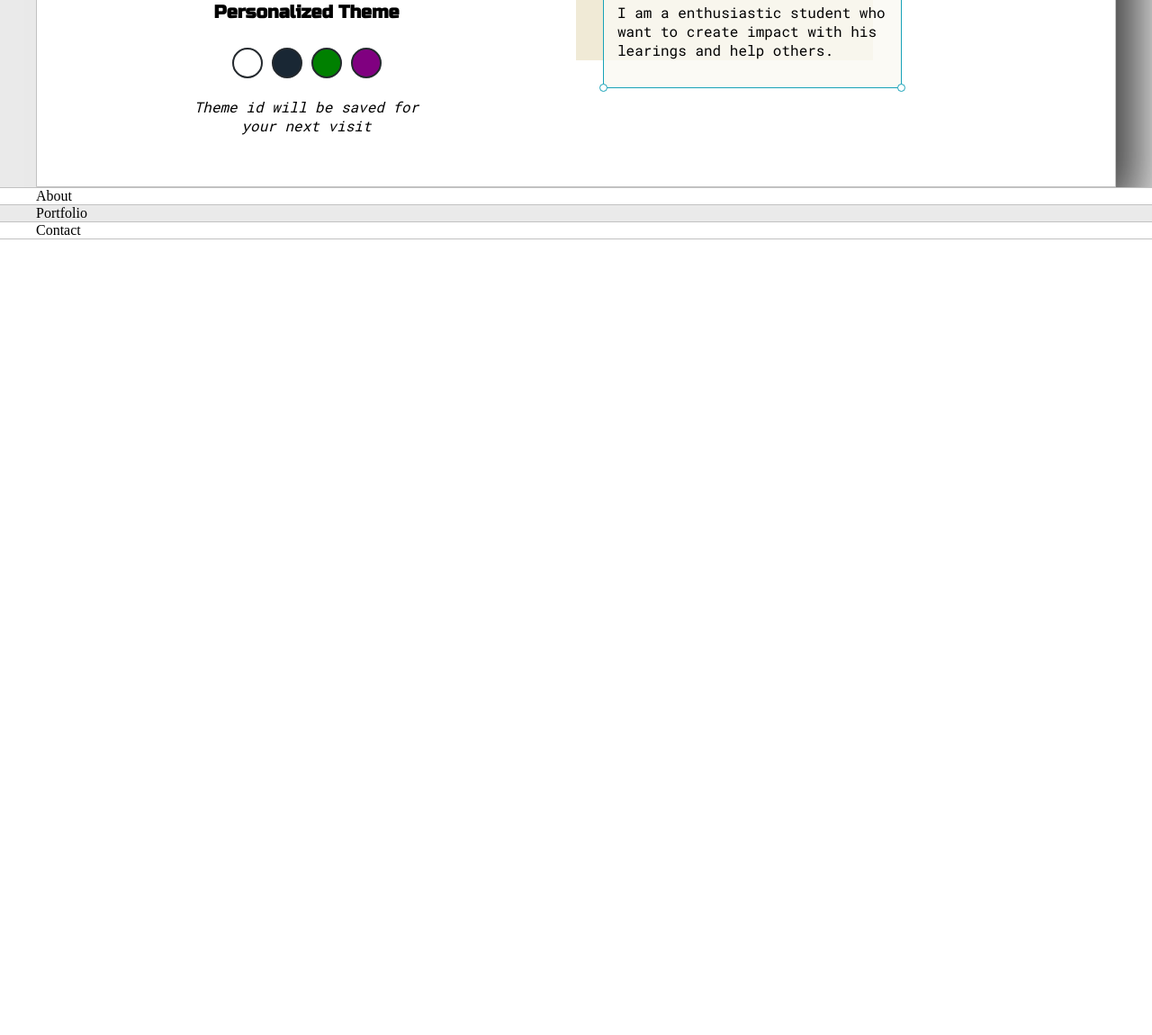
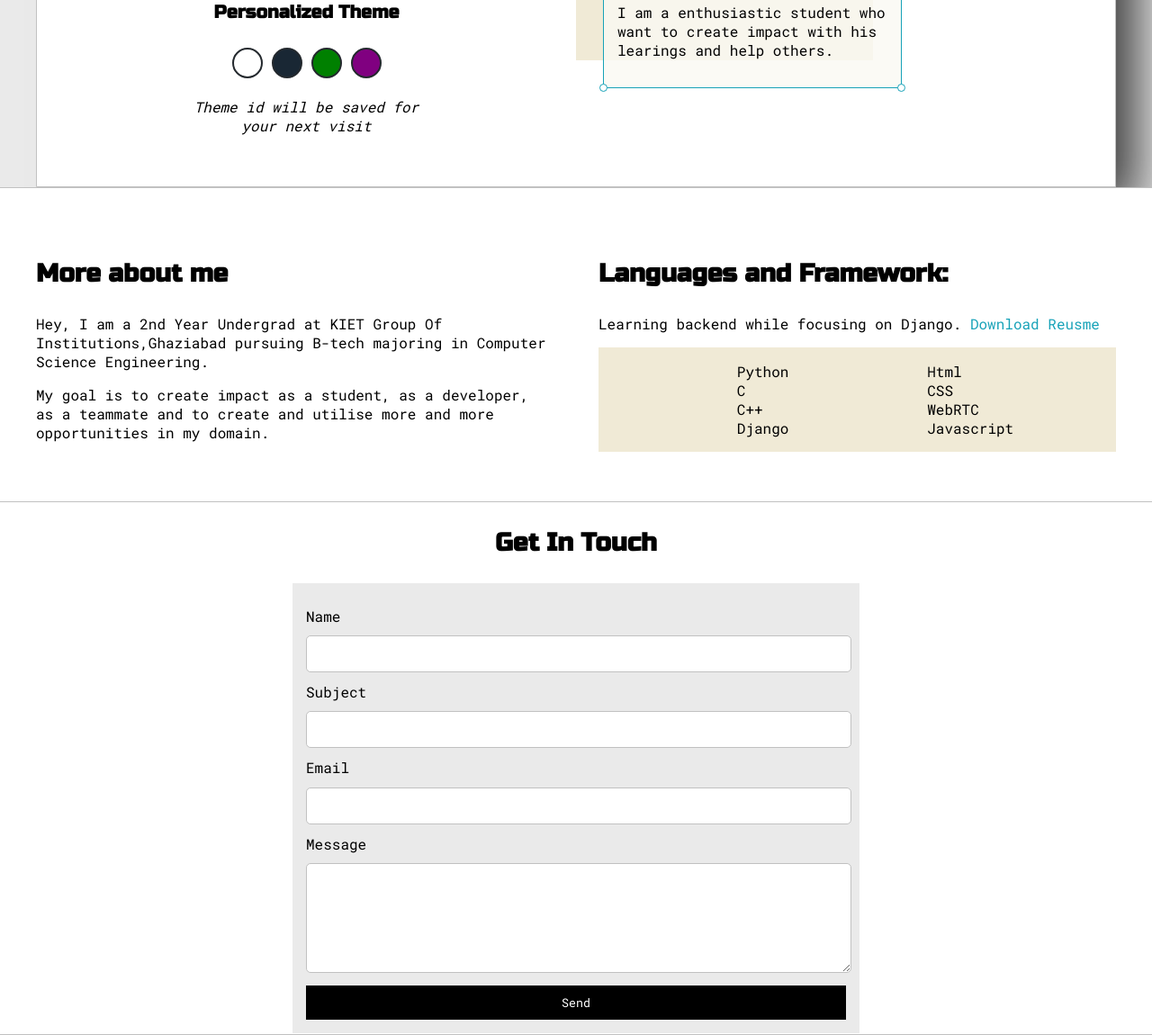
Before and after one commit to omgupta2202/portfolio, a plain HTML site: page index.html in a window 1280 px wide. Shown: the part 483-1633 px from the top of the page at 90% size. Before the commit the page ends 800 px from the top, so only its background shows below. Drawn offline with Linux system fonts and the light colour scheme.

Commit message:
completed frontend

```diff
--- /dev/null
+++ b/blue.css
@@ -0,0 +1,19 @@
+:root{
+	--mainColor:#15202B;
+	--secondaryColor:#192734;
+
+	--borderColor:#164D56;
+
+	--mainText:#fff;
+	--secondaryText:#eeeeee;
+
+	--themeDotBorder:#FFF;
+
+	--previewBg:rgb(25, 39, 52, 0.8);
+	--previewShadow:#111921;
+
+
+	--buttonColor:#17a2b8;
+
+
+}
--- a/default.css
+++ b/default.css
@@ -7,6 +7,7 @@
     --themeDotBorder: #24292e;
     --previewBg: rgb(251,249,243,0.8);
     --previewShadow: #f0ead6;
+    --buttonColor: black;
 }
 
 
@@ -96,11 +97,15 @@ h6 { font-size: 16px;}
     padding: 10px;
     margin: 0;
 }
+#navigation a{
+	color:var(--mainText);
+}
 #navigation li{
     display: inline-block;
     margin-right: 5px;
     margin-left: 5px;
 }
+
 #profile-pic{
     height: 200px;
     display: block;
@@ -233,6 +238,62 @@ h6 { font-size: 16px;}
     left:-5px;
 }
 
+.about-wrapper{
+    display: grid;
+    grid-template-columns: repeat(auto-fit, minmax(320px,1fr));
+    padding-bottom: 50px;
+    padding-top: 50px;
+    gap: 50px;
+}
+
+#skills{
+    display: flex;
+
+    justify-content: space-evenly;
+    background-color: var(--previewShadow);
+
+}
+
+#submit-btn{
+    margin-top: 10px;
+    width: 100%;
+    padding-top: 10px;
+    padding-bottom: 10px;
+    color: #fff;
+    background-color: var(--buttonColor);
+    border: None;
+}
+
+#contact-form{
+    display: block;
+    max-width: 600px;
+    margin: 0 auto;
+    background: 1px solid var(--borderColor);
+    background-color: var(--mainColor);
+    margin-bottom: 1px;
+    padding: 15px;
+}
+
+.input-field{
+	width: 100%;
+	padding-top: 10px;
+	padding-bottom:10px;
+	background-color: var(--secondaryColor);
+	border-radius: 5px;
+	border:1px solid var(--borderColor);
+	font-size: 14px;
+}
+
+#contact-form label{
+	line-height: 2.7em;
+}
+
+#contact-form textarea{
+	min-height: 100px;
+	font-size: 14px;
+}
+
+
 @media screen and (max-width: 1200px) {
     .main-container{
         width: 95%;
--- /dev/null
+++ b/green.css
@@ -0,0 +1,19 @@
+:root{
+	--mainColor:#606B56;
+	--secondaryColor:#515a48;
+
+	--borderColor:#161914;
+
+	--mainText:#fff;
+	--secondaryText:#eeeeee;
+
+	--themeDotBorder:#FFF;
+
+	--previewBg:rgb(81, 90, 72, 0.8);
+	--previewShadow:#2a2f25;
+
+
+	--buttonColor:#669966;
+
+
+}
--- a/index.html
+++ b/index.html
@@ -12,7 +12,8 @@
         <link rel="preconnect" href="https://fonts.gstatic.com" crossorigin>
         <link href="https://fonts.googleapis.com/css2?family=Russo+One&display=swap" rel="stylesheet">
         <meta name="viewport" content="width=device-width, initial-scale=1">
-        <link rel="stylesheet" href="default.css">
+        <link rel="stylesheet" type="text/css" href="default.css">
+        <link id="theme-style" rel="stylesheet" type="text/css" href="">
         <link rel="preconnect" href="https://fonts.googleapis.com">
         <link rel="preconnect" href="https://fonts.googleapis.com">
 <link rel="preconnect" href="https://fonts.gstatic.com" crossorigin>
@@ -41,10 +42,10 @@
                         <img id="profile-pic" src="images/profile.jpeg">
                         <h5 style="text-align: center; line-height: 0;">Personalized Theme</h5>
                         <div id="theme-options-wrapper">
-                            <div id="light-mode" class="theme-dot"></div>
-                            <div id="blue-mode" class="theme-dot"></div>
-                            <div id="green-mode" class="theme-dot"></div>
-                            <div id="purple-mode" class="theme-dot"></div>
+                            <div data-mode="light" id="light-mode" class="theme-dot"></div>
+                            <div data-mode="blue" id="blue-mode" class="theme-dot"></div>
+                            <div data-mode="green" id="green-mode" class="theme-dot"></div>
+                            <div data-mode="purple" id="purple-mode" class="theme-dot"></div>
                         </div>
                         <p id="settings-note"> Theme id will be saved for<br> your next visit</p>
                     </div>
@@ -64,19 +65,53 @@
         </section>
         <section class="s2">
             <div class="main-container">
-                About
-            </div>
-        </section>
-        <section class="s1">
-            <div class="main-container">
-                Portfolio
+                <div class="about-wrapper">
+                    <div class="about-me">
+                        <h3>More about me</h3>
+                        <p>Hey, I am a 2nd Year Undergrad at KIET Group Of Institutions,Ghaziabad pursuing B-tech majoring in Computer Science Engineering.</p>
+
+                        <p>My goal is to create impact as a student, as a developer, as a teammate and to create and utilise more and more opportunities in my domain.</p>
+                    </div>
+                    <div class="social-links">
+                        <div>
+                            <h3>Languages and Framework:</h3>
+
+                            <p>Learning backend while focusing on Django.
+                            <a href="#"> Download Reusme</a></p>
+                        </div>
+                        <div id="skills">
+                            <ul>
+                                <li>Python</li>
+                                <li>C</li>
+                                <li>C++</li>
+                                <li>Django</li>
+                            </ul>
+                            <ul>
+                                <li>Html</li>
+                                <li>CSS</li>
+                                <li>WebRTC</li>
+                                <li>Javascript</li>
+                            </ul>
+                    </div>
+                </div>
             </div>
         </section>
         <section class="s2">
             <div class="main-container">
-                Contact
+                <h3 style="text-align: center;">Get In Touch</h3>
+                <form id="contact-form">
+                    <label>Name</label>
+                    <input class="input-field" type="text" name="name">
+                    <label>Subject</label>
+                    <input class="input-field" type="text" name="subject">
+                    <label>Email</label>
+                    <input class="input-field" type="text" name="email">
+                    <label>Message</label>
+                    <textarea class="input-field" type="text" name="message"></textarea>
+                    <input id="submit-btn" type="submit" value="Send">
+                </form>
             </div>
         </section>
-        <script src="" async defer></script>
+        <script type="text/javascript" src="script.js"></script>
     </body>
 </html>
--- /dev/null
+++ b/purple.css
@@ -0,0 +1,19 @@
+:root{
+	--mainColor:#46344E;
+	--secondaryColor:#382a3f;
+
+	--borderColor:#1d1520;
+
+	--mainText:#fff;
+	--secondaryText:#eeeeee;
+
+	--themeDotBorder:#FFF;
+
+	--previewBg:rgb(29, 21, 32, 0.8);
+	--previewShadow:#2b202f;
+
+
+	--buttonColor:#8534a3;
+
+
+}
--- /dev/null
+++ b/script.js
@@ -0,0 +1,40 @@
+console.log('Its working')
+
+let theme = localStorage.getItem('theme')
+
+if(theme == null){
+	setTheme('light')
+}else{
+	setTheme(theme)
+}
+
+let themeDots = document.getElementsByClassName('theme-dot')
+
+
+for (var i=0; themeDots.length > i; i++){
+	themeDots[i].addEventListener('click', function(){
+		let mode = this.dataset.mode
+		console.log('Option clicked:', mode)
+		setTheme(mode)
+	})
+}
+
+function setTheme(mode){
+	if(mode == 'light'){
+		document.getElementById('theme-style').href = 'default.css'
+	}
+
+	if(mode == 'blue'){
+		document.getElementById('theme-style').href = 'blue.css'
+	}
+
+	if(mode == 'green'){
+		document.getElementById('theme-style').href = 'green.css'
+	}
+
+	if(mode == 'purple'){
+		document.getElementById('theme-style').href = 'purple.css'
+	}
+
+	localStorage.setItem('theme', mode)
+}
```
Also changed, not shown: 1 other file.
